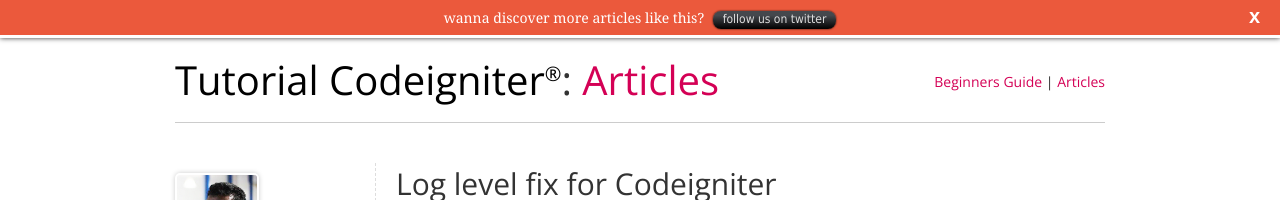
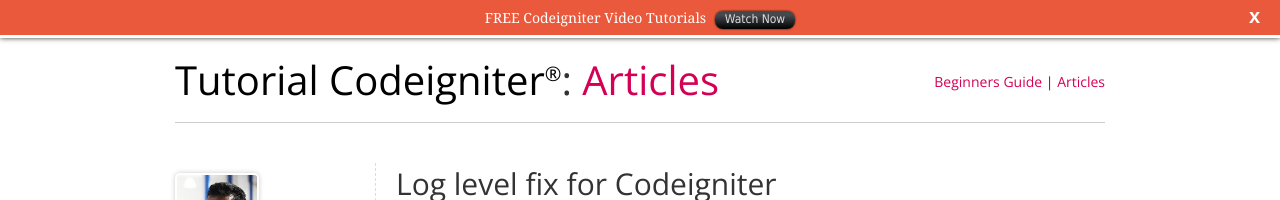
Before and after one commit to tutorialcodeigniter/tutorialcodeigniter.github.com, a Jekyll site: the page built from _posts/articles/2012-06-03-log-level-fix.md, in a window 1280 px wide. Shown: the top 200 px of the page. Built offline with Jekyll 4.4.1, drawn with Linux system fonts in a browser that asks for light colours; comment, search, counter and statistics services are not loaded.

Commit message:
added new hibar to the blog

```diff
--- a/_layouts/blog.html
+++ b/_layouts/blog.html
@@ -100,7 +100,7 @@
 	</script>
 	<!-- END GA CODE -->
 
-	<!-- START HIBAR CODE -->
+	<!-- START HIBAR CODE --><!--
 	<script type="text/javascript">
 
 		$(function() {
@@ -113,6 +113,14 @@
 			b.init("wanna discover more articles like this?", "follow us on twitter", "https://twitter.com/tutscodeigniter", options);
 		});
 	</script>
+ -->
+	<script type="text/javascript">
+		var bar = new HiBar('more-videos');
+		var options = {
+			'open-text': 'Codeigniter Tutorials'
+		};
+		bar.init('FREE Codeigniter Video Tutorials', 'Watch Now', '/beginners/', options);
+	</script>
 	<!-- END HIBAR CODE -->
 
 </body>
```
